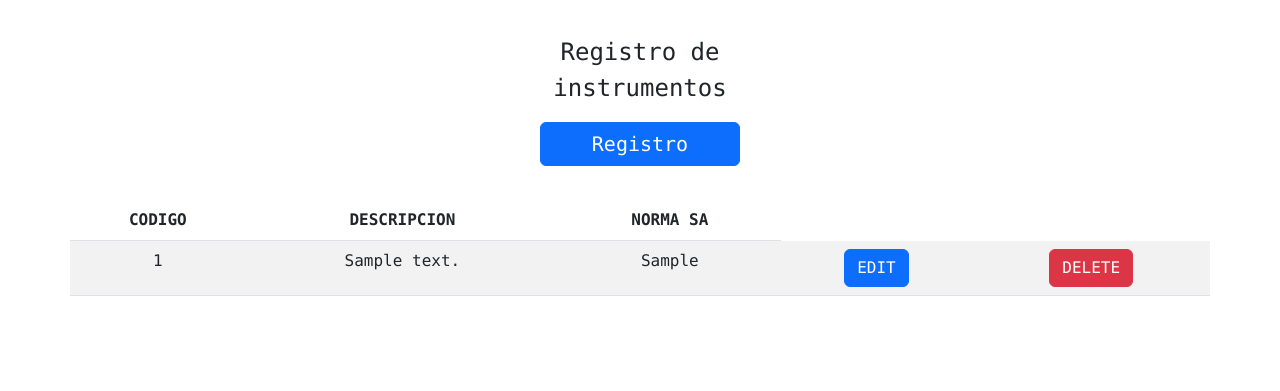
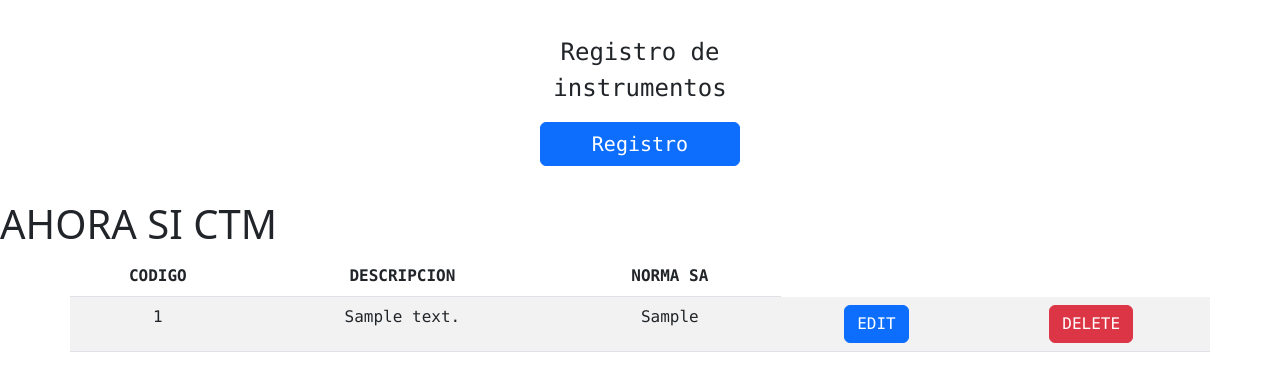
Before and after one commit to samupacino/sistemas_criticos, a PHP site: page / in a window 1280 px wide. Shown: the top 391 px of the page. Run offline with PHP 8.4, Linux system fonts and the light colour scheme; tables that the repository leaves empty hold one stand-in row (values such as "Sample post").

```diff
--- a/vista/main.php
+++ b/vista/main.php
@@ -7,7 +7,7 @@
                 <a href="index.php?registro" class="btn btn-primary enable fs-5 text" tabindex="-1" role="button" aria-disabled="true">Registro</a>
             </div>
         </div>
-
+        <h1>AHORA SI CTM</h1>
         <table class="table table-striped font-monospace container-sm centrado">
             <thead>
                 <th>CODIGO</th>
```
